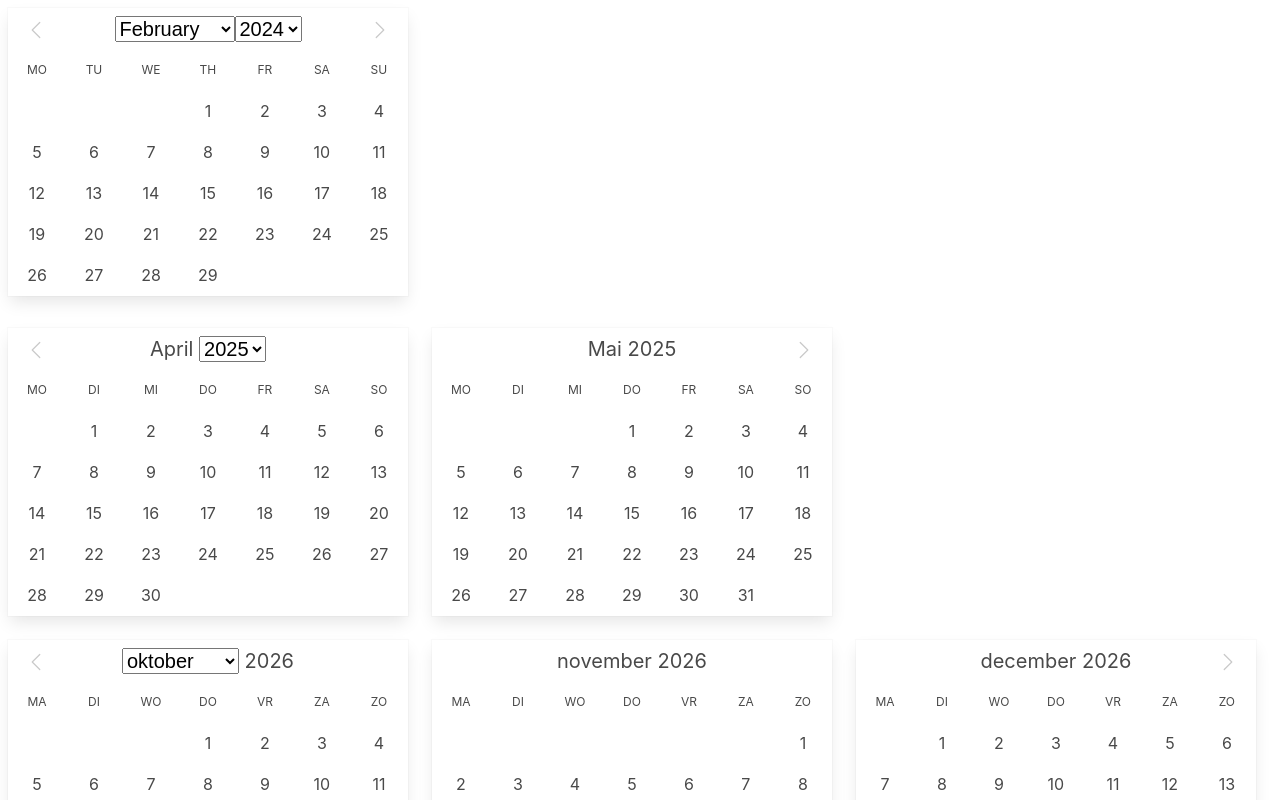
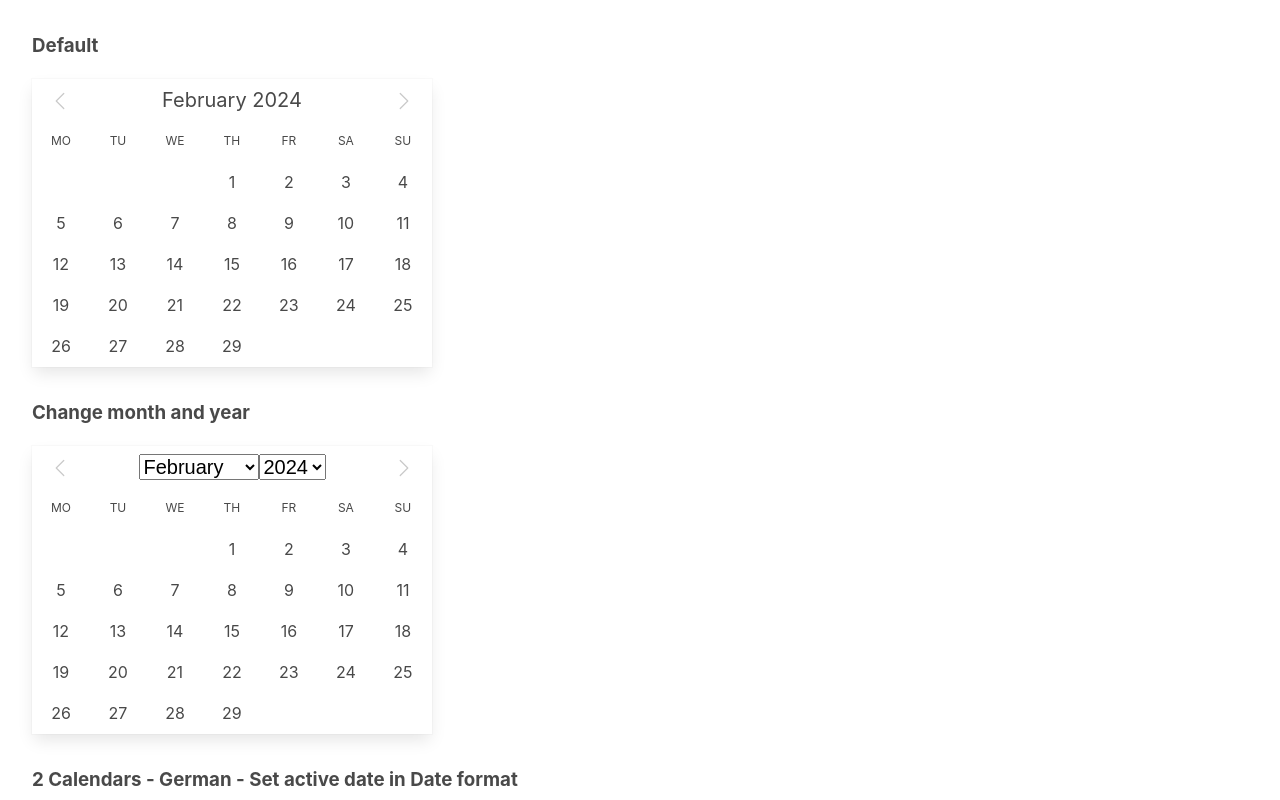
Before and after one commit to helpermedia/helper-react-calendar, a React (Vite) app: page / in a window 1280 px wide. Shown: the top 800 px of the page. Built offline with nearby package versions, Linux system fonts and the light colour scheme.

Commit message:
Code cleanup

```diff
--- a/src/components/Calendar.tsx
+++ b/src/components/Calendar.tsx
@@ -9,12 +9,12 @@ import { enUS } from 'date-fns/locale'
 type Props = {
   active?: Date | string | { dates: Date[] } | { dateRange: Date[] }
   selectable?: { dates?: Date[], dateRange?: Date[] }
-  numberOfMonths?: number,
-  changeMonth?: boolean,
-  changeYear?: boolean,
-  prevEl?: React.ReactElement,
-  nextEl?: React.ReactElement,
-  locale?: Locale,
+  numberOfMonths?: number
+  changeMonth?: boolean
+  changeYear?: boolean
+  prevEl?: React.ReactElement
+  nextEl?: React.ReactElement
+  locale?: Locale
 }
 
 /* Create an array of CalDay types in a month */
@@ -108,6 +108,16 @@ export default function Calendar({
   /* useMemo will only re-run the getMonths method when the currentDate or numberOfMonths changes */
   const months: CalMonth[] = useMemo(() => getMonths(currentDate, numberOfMonths), [currentDate, numberOfMonths])
 
+  /* useMemo will only re-run the getActiveDates method when the active prop changes */
+  const activeDates: Date[] = useMemo(() => getActiveDates(active), [active])
+
+  /* Filter active dates for a specific month */
+  const getActiveDatesInMonth = (month: CalMonth) => {
+    return activeDates.filter(
+      date => date.getFullYear() === month.year &&
+              date.getMonth() === month.monthIndex)
+  }
+
   /* Change the current month */
   const onSelectMonth = (selectedMonth: number) => {
     setCurrentDate(new Date(currentDate.getFullYear(), selectedMonth, 1))
--- a/src/components/Month.tsx
+++ b/src/components/Month.tsx
@@ -5,9 +5,9 @@ import { Locale, format, eachDayOfInterval } from 'date-fns'
 
 type Props = {
   month: CalMonth
-  locale: Locale,
-  changeMonth: boolean,
-  changeYear: boolean,
+  locale: Locale
+  changeMonth: boolean
+  changeYear: boolean
   onSelectMonth: (year: number) => void
   onSelectYear: (year: number) => void
 }
@@ -21,15 +21,15 @@ export default function Month({
   onSelectYear,
 }: Props): React.ReactElement {
 
-  /* Get names of days of the week */
-  const getWeekDays = () => {
+   /* Get names of days of the week */
+  const getWeekDayNames = () => {
     const firstDayOfTheWeek = month.weeks[1].days[0].date
     const lastDayOfTheWeek = month.weeks[1].days[6].date
     return eachDayOfInterval({ start: firstDayOfTheWeek, end: lastDayOfTheWeek })
   }
 
   /* Get names of months */
-  const getMonths = () => {
+  const getMonthNames = () => {
     const months = []
     for (let i = 0; i <= 11; i++) {
       months.push({month: i, name: format(new Date(month.year, i), 'LLLL', { locale: locale })})
@@ -54,7 +54,7 @@ export default function Month({
             onChange={e => onSelectMonth(parseInt(e.target.value))}
             value={month.monthIndex}
           >
-            {getMonths().map((item, key) => {
+            {getMonthNames().map((item, key) => {
               return <option value={item.month} key={key}>{item.name}</option>
             })}
           </select>
@@ -80,14 +80,17 @@ export default function Month({
         )}
       </div>
       <div className="cal-weekdays">
-        {getWeekDays().map((day, key) => (
+        {getWeekDayNames().map((day, key) => (
           <div key={key} className="cal-weekday">
             {format(day, 'EEEEEE', { locale: locale })}
           </div>
         ))}
       </div>
       {month.weeks.map(week => (
-        <Week key={week.days[0].date.toString()} week={week} locale={locale} />
+        <Week
+          key={week.days[0].date.toString()}
+          week={week}
+          locale={locale} />
       ))}
     </div>
   )
--- a/src/components/Week.tsx
+++ b/src/components/Week.tsx
@@ -4,7 +4,7 @@ import { Locale, format } from 'date-fns'
 
 type Props = {
   week: CalWeek
-  locale: Locale,
+  locale: Locale
 }
 
 export default function Month({
@@ -33,7 +33,7 @@ export default function Month({
       {emptyDays('begin')}
 
       {week.days.map(day => (
-        <div key={day.dayOfTheWeek} className="cal-day">
+        <div key={day.dayOfTheWeek} className={`cal-day`}>
           {format(day.date, 'd', { locale: locale })}
         </div>
       ))}
--- a/src/main.tsx
+++ b/src/main.tsx
@@ -6,12 +6,21 @@ import { nl, de, es } from 'date-fns/locale'
 
 ReactDOM.createRoot(document.getElementById('root')!).render(
   <React.StrictMode>
+    <h3>Default</h3>
     <div style={{ marginBottom: '2rem' }}>
-      <Calendar numberOfMonths={1} changeMonth={true} changeYear={true} />
+      <Calendar />
     </div>
+    <h3>Change month and year</h3>
+    <div style={{ marginBottom: '2rem' }}>
+      <Calendar changeMonth={true} changeYear={true} />
+    </div>
+    <h3>2 Calendars - German - Set active date in Date format</h3>
     <Calendar numberOfMonths={2} locale={de} changeYear={true} active={new Date(2025, 3, 4)}/>
+    <h3>3 Calendars - Dutch - Set active date in string format</h3>
     <Calendar numberOfMonths={3} locale={nl} changeMonth={true} active='2026-10-16' />
+    <h3>3 Calendars - Spanish - Set active dates in Date format</h3>
     <Calendar numberOfMonths={3} locale={es} changeMonth={true} active={{dates: [new Date(2024, 5, 4), new Date(2024, 7, 3)]}} />
+    <h3>3 Calendars - Set active date range with Dates</h3>
     <Calendar numberOfMonths={3} active={{dateRange: [new Date(2024, 8, 3), new Date(2024, 10, 7)]}} />
   </React.StrictMode>,
 )
--- a/src/styles.scss
+++ b/src/styles.scss
@@ -18,6 +18,7 @@ body {
   color: $font-color;
   font-size: 1rem;
   line-height: 1.5;
+  margin: 2rem;
 }
 
 /* Layout */
```
